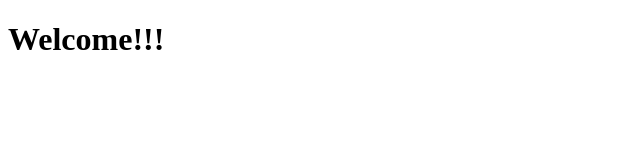
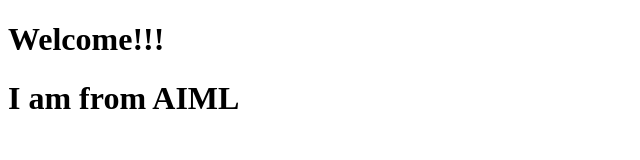
Before and after one commit to VeerankiBhargavi/GitCommands, a plain HTML site: page index.html in a window 1280 px wide. Shown: the whole page, without its empty margins (0-640 px from the left). Drawn offline with Linux system fonts and the light colour scheme.

Commit message:
updated index.html

```diff
--- a/index.html
+++ b/index.html
@@ -8,5 +8,6 @@
 </head>
 <body>
     <h1>Welcome!!!</h1>
+    <h1>I am from AIML</h1>
 </body>
 </html>
```
